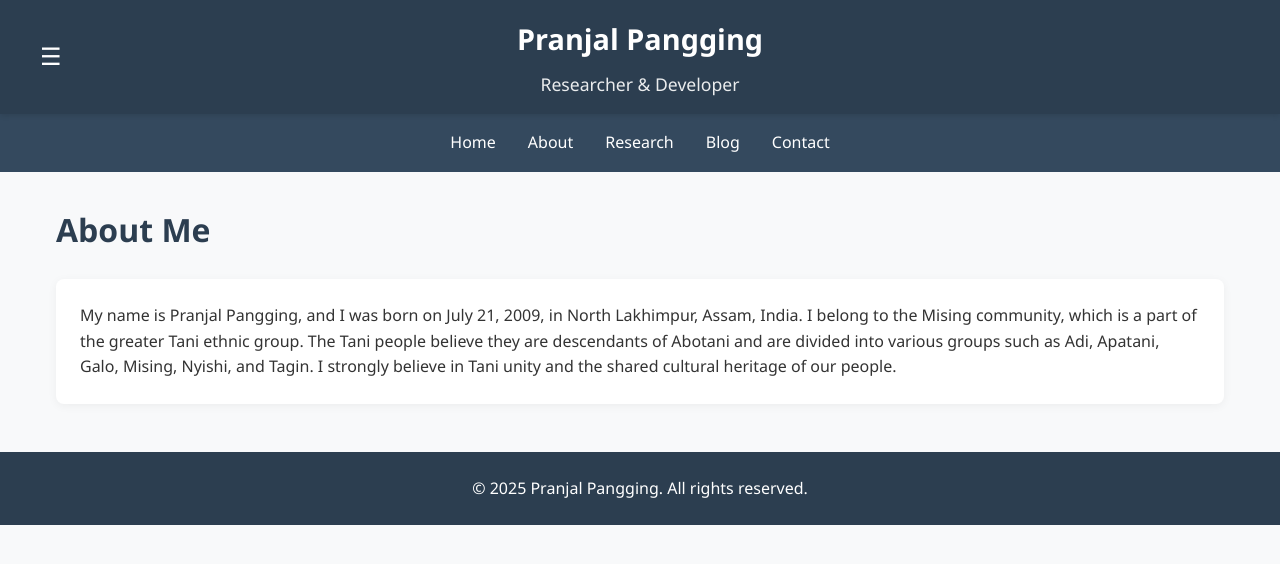
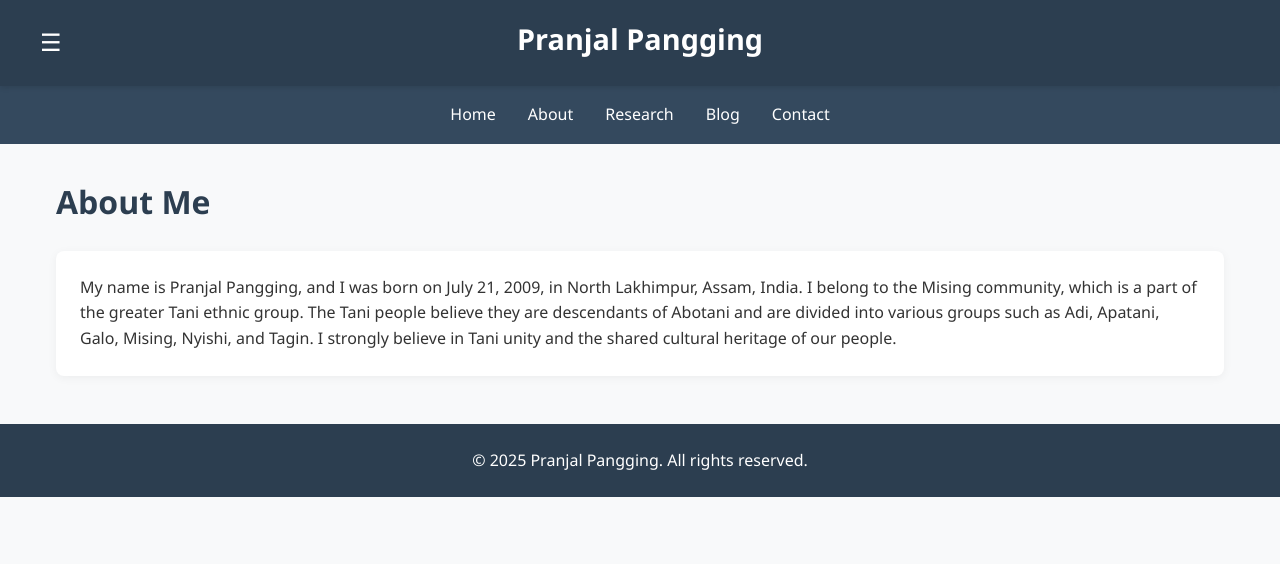
Before and after one commit to pranjal-pangging/Pranjal-Pangging, a plain HTML site: page about.html in a window 1280 px wide. Drawn offline with Linux system fonts and the light colour scheme.

Commit message:
Update about.html

```diff
--- a/about.html
+++ b/about.html
@@ -199,7 +199,6 @@
         </div>
         <div class="site-info">
             <h1 class="site-title">Pranjal Pangging</h1>
-            <p class="site-subtitle">Researcher & Developer</p>
         </div>
     </header>
 
```
